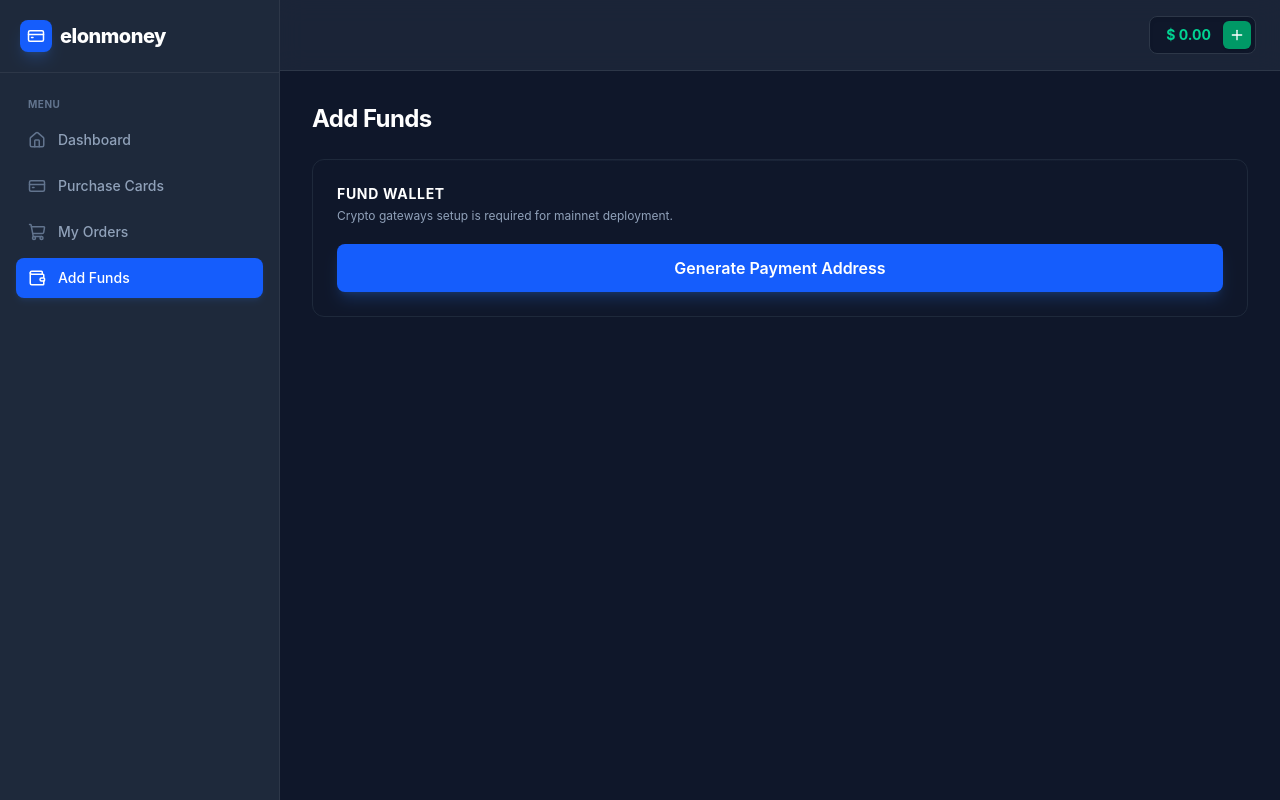
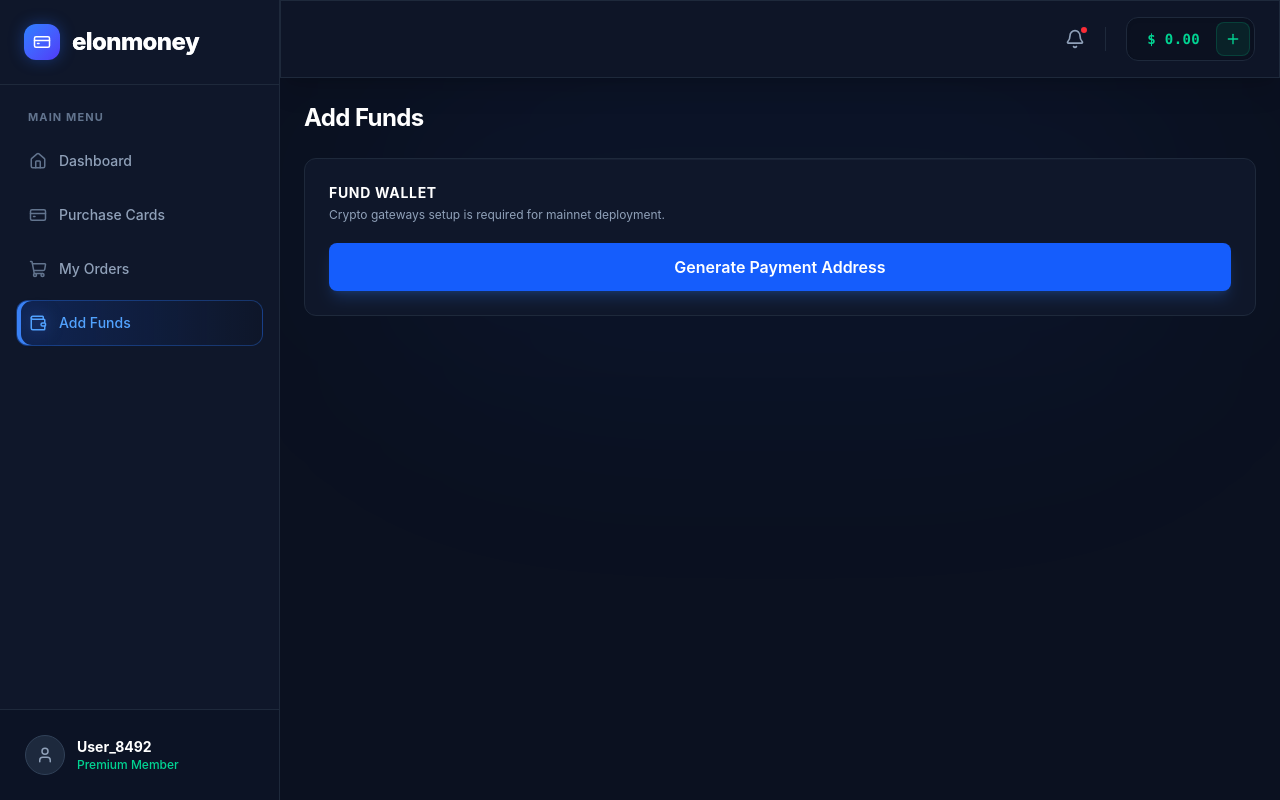
Before and after one commit to visatk/mining, a React (Vite) app: page /topup in a window 1280 px wide. Built offline with nearby package versions, Linux system fonts and the light colour scheme.

Commit message:
Update AppLayout.tsx

```diff
--- a/src/components/layout/AppLayout.tsx
+++ b/src/components/layout/AppLayout.tsx
@@ -1,6 +1,6 @@
 import React, { useState, useEffect } from 'react';
 import { Link, useLocation, Outlet } from 'react-router-dom';
-import { Menu, Plus, X, Home, CreditCard, ShoppingCart, Wallet } from 'lucide-react';
+import { Menu, Plus, X, Home, CreditCard, ShoppingCart, Wallet, User, Bell } from 'lucide-react';
 
 const NAVIGATION = [
   { name: 'Dashboard', path: '/', icon: Home },
@@ -22,30 +22,30 @@ export function AppLayout() {
   }, [sidebarOpen]);
 
   return (
-    <div className="min-h-screen bg-[#0f172a] text-slate-300 font-sans flex flex-col md:flex-row selection:bg-blue-500/30">
+    <div className="min-h-screen bg-[#0b1120] text-slate-300 font-sans flex flex-col md:flex-row">
       {/* Mobile Overlay */}
       <div
-        className={`fixed inset-0 bg-black/60 backdrop-blur-sm z-40 md:hidden transition-opacity duration-300 ${sidebarOpen ? 'opacity-100 pointer-events-auto' : 'opacity-0 pointer-events-none'}`}
+        className={`fixed inset-0 bg-black/80 backdrop-blur-sm z-40 md:hidden transition-all duration-300 ${sidebarOpen ? 'opacity-100 pointer-events-auto' : 'opacity-0 pointer-events-none'}`}
         onClick={() => setSidebarOpen(false)}
         aria-hidden="true"
       />
 
       {/* Sidebar */}
-      <aside className={`fixed md:sticky top-0 left-0 z-50 h-[100dvh] w-[280px] bg-[#1e293b] border-r border-[#2d3748] shadow-2xl md:shadow-none transform transition-transform duration-300 ease-[cubic-bezier(0.4,0,0.2,1)] ${sidebarOpen ? 'translate-x-0' : '-translate-x-full md:translate-x-0'} flex flex-col`}>
-        <div className="p-5 flex items-center justify-between border-b border-[#2d3748] bg-[#1e293b]">
-          <Link to="/" className="flex items-center gap-2">
-            <div className="w-8 h-8 bg-blue-600 rounded-lg flex items-center justify-center shadow-lg shadow-blue-500/20">
+      <aside className={`fixed md:sticky top-0 left-0 z-50 h-[100dvh] w-[280px] bg-[#0f172a] border-r border-[#1e293b] shadow-2xl md:shadow-none transform transition-transform duration-300 ease-[cubic-bezier(0.4,0,0.2,1)] ${sidebarOpen ? 'translate-x-0' : '-translate-x-full md:translate-x-0'} flex flex-col`}>
+        <div className="p-6 flex items-center justify-between border-b border-[#1e293b]">
+          <Link to="/" className="flex items-center gap-3 group">
+            <div className="w-9 h-9 bg-gradient-to-br from-blue-500 to-indigo-600 rounded-xl flex items-center justify-center shadow-[0_0_15px_rgba(37,99,235,0.4)] group-hover:scale-105 transition-transform">
               <CreditCard size={18} className="text-white" />
             </div>
-            <span className="text-white font-extrabold text-xl tracking-tight">elonmoney</span>
+            <span className="text-white font-extrabold text-2xl tracking-tight bg-clip-text text-transparent bg-gradient-to-r from-white to-slate-400">elonmoney</span>
           </Link>
-          <button className="md:hidden text-slate-400 hover:text-white bg-[#0f172a] p-1.5 rounded-md border border-[#2d3748]" onClick={() => setSidebarOpen(false)}>
+          <button className="md:hidden text-slate-400 hover:text-white p-2 rounded-lg bg-[#1e293b]/50" onClick={() => setSidebarOpen(false)}>
             <X size={18} />
           </button>
         </div>
 
-        <nav className="p-4 space-y-1.5 flex-1 overflow-y-auto custom-scrollbar">
-          <p className="px-3 text-[10px] font-bold text-slate-500 uppercase tracking-wider mb-2 mt-2">Menu</p>
+        <nav className="p-4 space-y-2 flex-1 overflow-y-auto custom-scrollbar">
+          <p className="px-3 text-[11px] font-bold text-slate-500 uppercase tracking-widest mb-3 mt-2">Main Menu</p>
           {NAVIGATION.map((item) => {
             const isActive = location.pathname === item.path;
             const Icon = item.icon;
@@ -53,36 +53,58 @@ export function AppLayout() {
               <Link
                 key={item.path}
                 to={item.path}
-                className={`group flex items-center gap-3 px-3 py-2.5 rounded-lg text-sm font-medium transition-all duration-200 ${isActive ? 'bg-blue-600 text-white shadow-md shadow-blue-500/10' : 'text-slate-400 hover:bg-[#2d3748] hover:text-white'}`}
+                className={`group flex items-center gap-3 px-3 py-3 rounded-xl text-sm font-medium transition-all duration-200 ${isActive ? 'bg-gradient-to-r from-blue-600/20 to-transparent border border-blue-500/30 text-blue-400 shadow-[inset_4px_0_0_rgba(59,130,246,1)]' : 'text-slate-400 hover:bg-[#1e293b] hover:text-slate-200 border border-transparent'}`}
               >
-                <Icon size={18} className={`${isActive ? 'text-white' : 'text-slate-500 group-hover:text-white transition-colors'}`} />
+                <Icon size={18} className={`${isActive ? 'text-blue-400 drop-shadow-[0_0_8px_rgba(59,130,246,0.5)]' : 'text-slate-500 group-hover:text-slate-300 transition-colors'}`} />
                 {item.name}
               </Link>
             )
           })}
         </nav>
+
+        {/* User Profile Stub */}
+        <div className="p-4 border-t border-[#1e293b] bg-[#0b1120]/50">
+          <div className="flex items-center gap-3 px-2 py-2 rounded-xl hover:bg-[#1e293b] transition-colors cursor-pointer border border-transparent hover:border-[#334155]">
+            <div className="w-10 h-10 rounded-full bg-slate-800 flex items-center justify-center border border-slate-700">
+              <User size={18} className="text-slate-400" />
+            </div>
+            <div className="flex-1 min-w-0">
+              <p className="text-sm font-bold text-white truncate">User_8492</p>
+              <p className="text-xs text-emerald-400 font-medium truncate">Premium Member</p>
+            </div>
+          </div>
+        </div>
       </aside>
 
       {/* Main Content Area */}
-      <div className="flex-1 flex flex-col min-w-0 h-[100dvh] overflow-hidden bg-[#0f172a]">
-        <header className="sticky top-0 z-30 flex items-center justify-between px-4 sm:px-6 py-3 sm:py-4 bg-[#1e293b]/80 backdrop-blur-md border-b border-[#2d3748]">
+      <div className="flex-1 flex flex-col min-w-0 h-[100dvh] overflow-hidden">
+        <header className="sticky top-0 z-30 flex items-center justify-between px-4 sm:px-6 py-4 glass-panel rounded-none border-t-0 border-x-0 border-[#1e293b]">
           <div className="flex items-center gap-4">
-            <button onClick={() => setSidebarOpen(true)} className="p-2 md:hidden hover:bg-[#2d3748] rounded-lg transition-colors text-slate-300 border border-transparent hover:border-[#3f4b63]">
+            <button onClick={() => setSidebarOpen(true)} className="p-2 md:hidden hover:bg-[#1e293b] rounded-lg transition-colors text-slate-300">
               <Menu size={20} />
             </button>
           </div>
-          <div className="flex items-center gap-3 sm:gap-4">
-            <div className="flex items-center bg-[#0f172a] rounded-lg p-1 border border-[#2d3748] shadow-inner">
-              <span className="text-sm font-bold text-emerald-400 px-3">$ 0.00</span>
-              <Link to="/topup" className="bg-emerald-600 hover:bg-emerald-500 text-white p-1.5 rounded-md transition-colors shadow-sm">
+          <div className="flex items-center gap-4 sm:gap-5">
+            <button className="relative text-slate-400 hover:text-white transition-colors">
+              <Bell size={20} />
+              <span className="absolute -top-1 -right-1 w-2.5 h-2.5 bg-red-500 rounded-full border-2 border-[#0f172a]"></span>
+            </button>
+            <div className="h-6 w-px bg-[#1e293b]"></div>
+            <div className="flex items-center bg-[#0b1120] rounded-xl p-1 border border-[#1e293b] shadow-inner">
+              <span className="text-sm font-bold text-emerald-400 px-4 font-mono tracking-wide">$ 0.00</span>
+              <Link to="/topup" className="bg-emerald-500/10 hover:bg-emerald-500/20 text-emerald-400 p-2 rounded-lg transition-colors border border-emerald-500/20 active:scale-95">
                 <Plus size={16} />
               </Link>
             </div>
           </div>
         </header>
 
-        <main className="flex-1 p-4 sm:p-6 lg:p-8 w-full max-w-7xl mx-auto overflow-y-auto custom-scrollbar">
-          <Outlet />
+        <main className="flex-1 p-4 sm:p-6 w-full mx-auto overflow-y-auto custom-scrollbar relative">
+          {/* Decorative background glow */}
+          <div className="absolute top-0 left-1/2 -translate-x-1/2 w-[800px] h-[300px] bg-blue-600/5 blur-[120px] rounded-full pointer-events-none"></div>
+          <div className="relative z-10 max-w-7xl mx-auto h-full">
+            <Outlet />
+          </div>
         </main>
       </div>
     </div>
```
